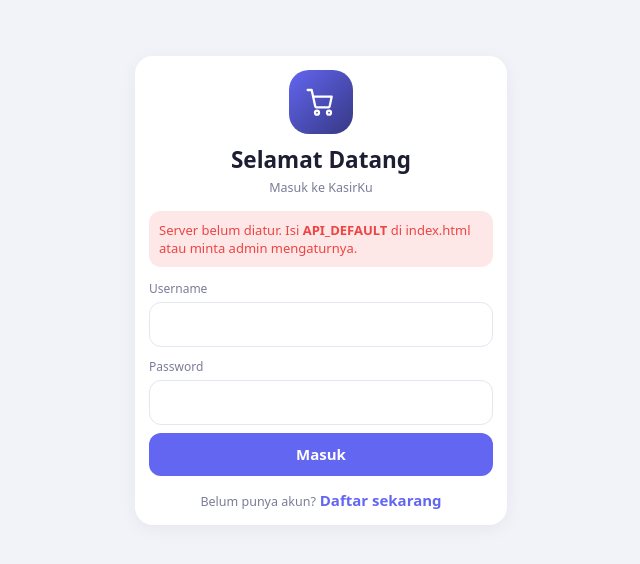
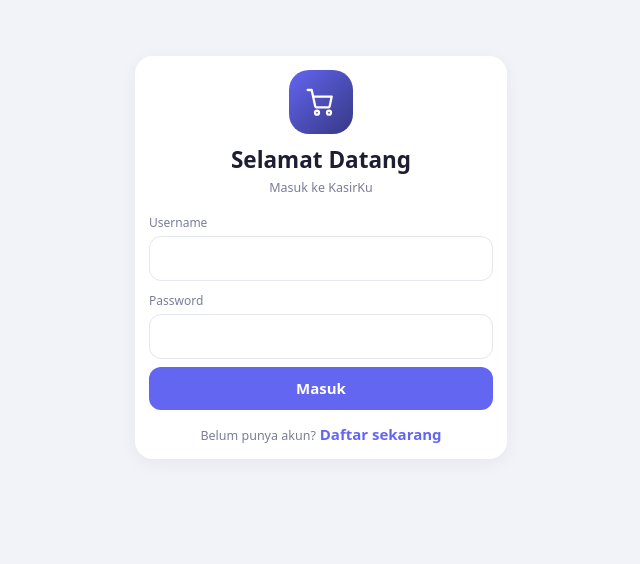
Before and after one commit to titikkomacoffee/Kasir-Free-Spreadsheets, a plain HTML site: page index.html in a window 1280 px wide. Shown: the whole page, without its empty margins (435-1075 px from the left). Drawn offline with Linux system fonts and the light colour scheme.

Commit message:
Update index.html

```diff
--- a/index.html
+++ b/index.html
@@ -43,7 +43,7 @@ label{font-size:12px;color:var(--m)}small{color:var(--m)}
 <script>
 const $=s=>document.querySelector(s),rp=n=>'Rp'+Math.round(+n||0).toLocaleString('id-ID'),N=x=>+x||0,
 dt=t=>new Date(N(t)).toLocaleString('id-ID',{dateStyle:'short',timeStyle:'short'}),uid=p=>p+Date.now().toString(36)+Math.random().toString(36).slice(2,5);
-const API_DEFAULT=''; // (opsional) isi URL Apps Script di sini agar semua perangkat otomatis terhubung
+const API_DEFAULT='https://script.google.com/macros/s/AKfycbxZgEzCdMnnh_iwTwIZhxbKOuWqf9WV2HErR8Tdik7AZ-UY3_lpKvLuvxJyeHpg_HxKEQ/exec'; // (opsional) isi URL Apps Script di sini agar semua perangkat otomatis terhubung
 let API=localStorage.api||API_DEFAULT,ME=JSON.parse(localStorage.me||'null'),D={},cart=[],disc=0,cat='Semua',q='',V='home',LT,LOC,stm,FC,AC,pf2='Semua',ptab='Barang Jadi',VC='';
 ['Users','Products','Stok','Transfers','Gaji','Trx','Debts','Shifts','Absen','Branches','Settings'].forEach(k=>D[k]=[]);
 const IC={home:'<path d="M3 11l9-8 9 8v10a1 1 0 0 1-1 1h-5v-7h-6v7H4a1 1 0 0 1-1-1z"/>',cart:'<circle cx="9" cy="20" r="1.5"/><circle cx="18" cy="20" r="1.5"/><path d="M2 3h3l2.7 12.4a1 1 0 0 0 1 .6h8.8a1 1 0 0 0 1-.8L20 8H6"/>',box:'<path d="M12 2l9 5v10l-9 5-9-5V7z"/><path d="M3 7l9 5 9-5M12 12v10"/>',dots:'<circle cx="5" cy="12" r="1.5"/><circle cx="12" cy="12" r="1.5"/><circle cx="19" cy="12" r="1.5"/>',plus:'<path d="M12 5v14M5 12h14"/>',chart:'<path d="M4 20V10M10 20V4M16 20v-7M22 20H2"/>',book:'<path d="M4 4h12a3 3 0 0 1 3 3v13H7a3 3 0 0 1-3-3z"/><path d="M8 8h7"/>',receipt:'<path d="M6 2h12v20l-3-2-3 2-3-2-3 2z"/><path d="M9 7h6M9 11h6"/>',clock:'<circle cx="12" cy="12" r="9"/><path d="M12 7v5l3 2"/>',camera:'<path d="M3 8h4l2-3h6l2 3h4v12H3z"/><circle cx="12" cy="13" r="3.5"/>',users:'<circle cx="9" cy="8" r="3.5"/><path d="M2 20c0-4 3-6 7-6s7 2 7 6M17 5a3.5 3.5 0 0 1 0 7M22 20c0-3-2-5-4-5.5"/>',gear:'<circle cx="12" cy="12" r="3"/><path d="M12 2v3M12 19v3M2 12h3M19 12h3M5 5l2 2M17 17l2 2M19 5l-2 2M7 17l-2 2"/>',truck:'<path d="M2 6h12v10H2zM14 9h4l4 4v3h-8z"/><circle cx="6" cy="18" r="2"/><circle cx="17" cy="18" r="2"/>',wallet:'<path d="M3 7h16a2 2 0 0 1 2 2v9a2 2 0 0 1-2 2H5a2 2 0 0 1-2-2z"/><path d="M3 7l12-4v4M16 14h2"/>',flask:'<path d="M9 3h6M10 3v6l-6 10a2 2 0 0 0 2 3h12a2 2 0 0 0 2-3l-6-10V3"/>'};
```
